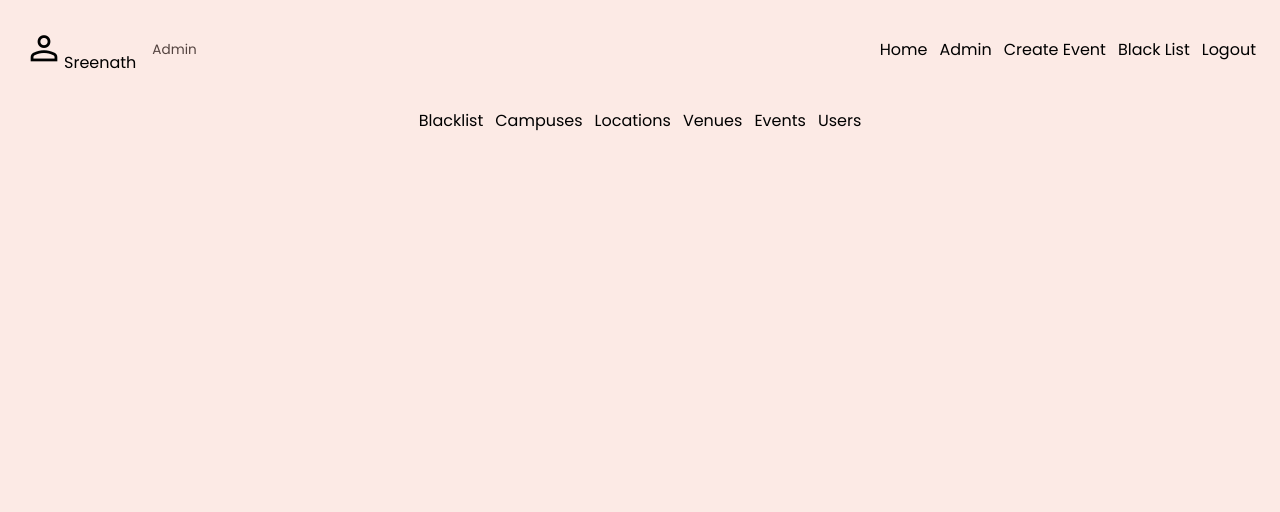
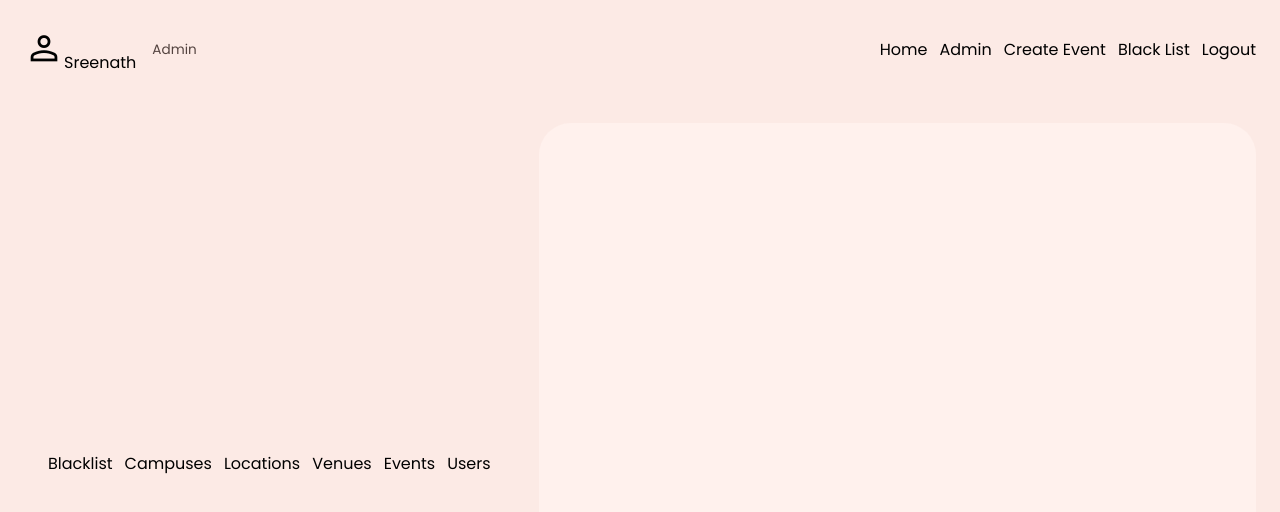
Before and after one commit to SreenathKarthick11/Eagle, a React (Vite) app in the folder frontend/: page / in a window 1280 px wide. Both pictures are taken after a click on the element "Admin". Shown: the top 512 px of the page. Built offline with nearby package versions, Linux system fonts and the light colour scheme.

Commit message:
Frontend: Modified admin layout to support vertical navbar.

```diff
--- a/frontend/src/App.tsx
+++ b/frontend/src/App.tsx
@@ -4,7 +4,7 @@ import { Login } from "./pages/Login";
 import { SignUp } from "./pages/SignUp";
 import { Profile } from "./pages/Profile";
 import { BlackList } from "./pages/BlackList";
-import { Admin } from "./pages/admin/Admin";
+import { AdminLayout } from "./pages/admin/Layout";
 import { AdminBlackList } from "./pages/admin/BlackList";
 
 import "./styles/light.css";
@@ -23,7 +23,7 @@ function App() {
           <Route path="/profile" element={<Profile />} />
           <Route path="/black-list" element={<BlackList />} />
           {/* <Route path="/layout" element={<Layout />} /> */}
-          <Route path="/admin" element={<Admin />}>
+          <Route path="/admin" element={<AdminLayout />}>
             <Route path="blacklist" element={<AdminBlackList />} />
           </Route>
         </Route>
--- a/frontend/src/pages/admin/Admin.tsx
+++ /dev/null
@@ -1,13 +0,0 @@
-import { Outlet } from "react-router-dom";
-import { Adminbar } from "../../components/adminbar";
-import '@material/web/list/list.js';
-import '@material/web/list/list-item.js';
-
-export const Admin = () => {
-  return (
-    <div>
-      <Adminbar />
-      <Outlet />
-    </div>
-  );
-};
--- /dev/null
+++ b/frontend/src/pages/admin/Layout.tsx
@@ -0,0 +1,18 @@
+import { Outlet } from "react-router-dom";
+import { Adminbar } from "../../components/adminbar";
+import "@material/web/list/list.js";
+import "@material/web/list/list-item.js";
+
+import "../styles/admin/Layout.css";
+
+export const AdminLayout = () => {
+  return (
+    <div className="layout">
+      <Adminbar />
+
+      <div className="panel">
+        <Outlet />
+      </div>
+    </div>
+  );
+};
--- /dev/null
+++ b/frontend/src/pages/styles/admin/Layout.css
@@ -0,0 +1,14 @@
+.layout {
+  display: grid;
+  grid-template-columns: 1fr 4fr;
+  gap: 1.5em;
+  padding: 1.5em 1.5em 1.5em;
+  height: 100%;
+  box-sizing: border-box;
+  background: var(--md-sys-color-surface-container);
+}
+
+.panel {
+  background: var(--md-sys-color-surface-container-low);
+  border-radius: var(--border-radius);
+}
```
